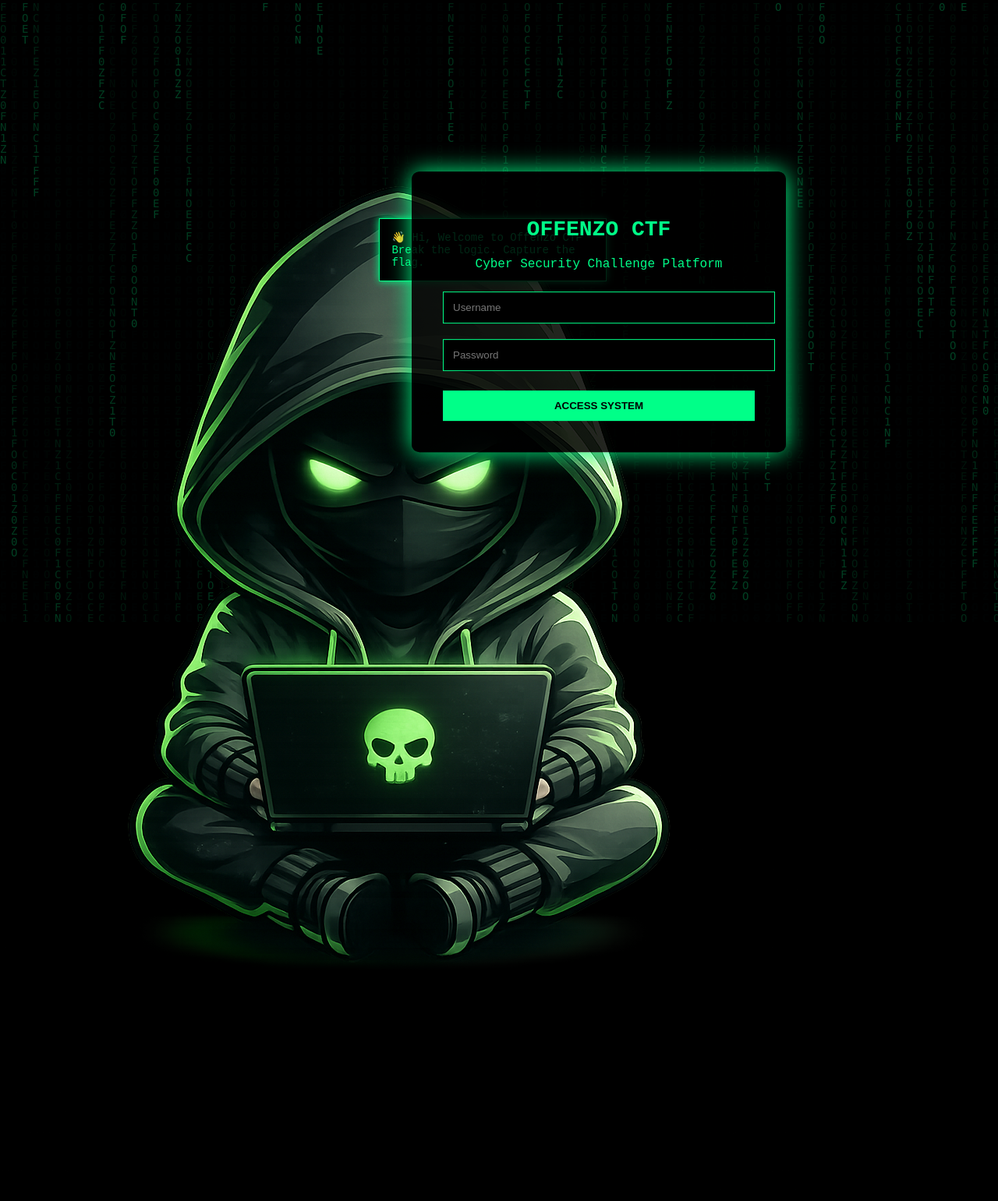
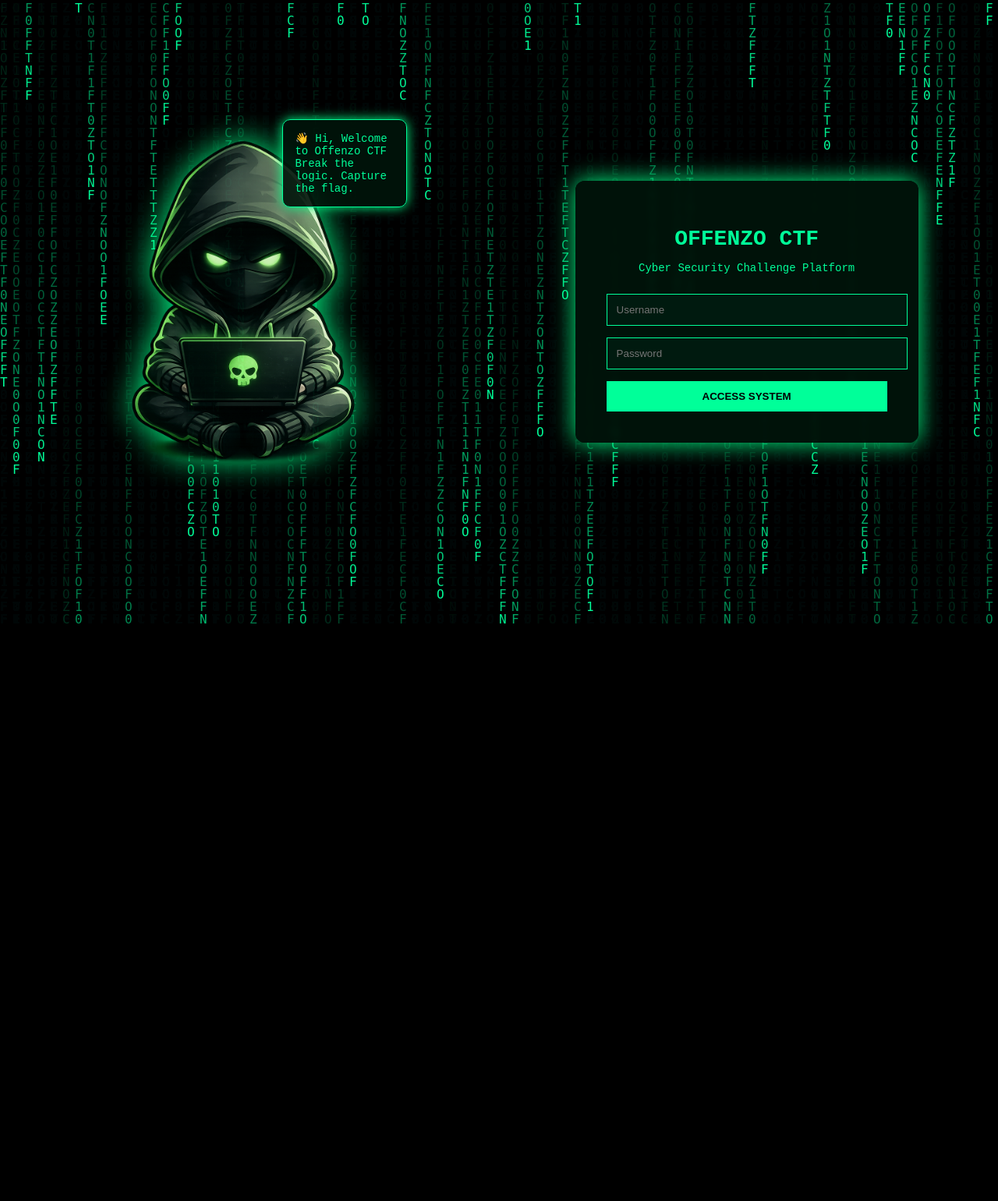
Before and after one commit to pavanmayamandiram-dotcom/ctf-web-challenge, a Flask app: page / in a window 1280 px wide. Shown: the whole page at 78% size. After the commit the page ends 800 px from the top, so only its background shows below. Run offline with Flask 3, Linux system fonts and the light colour scheme.

Commit message:
updated login ui and background brightness

```diff
--- a/static/css/style.css
+++ b/static/css/style.css
@@ -1,109 +1,103 @@
-/* ===== OFFENZO CYBER THEME ===== */
-
 body {
     margin: 0;
-    padding: 0;
     font-family: 'Courier New', monospace;
-    background: black;
+    background: radial-gradient(circle at center, #001a0f 0%, #000000 70%);
+    color: #00ff99;
     overflow: hidden;
-    color: #00ff88;
 }
 
-/* Matrix Canvas */
-#matrix {
+/* Matrix canvas */
+canvas {
     position: fixed;
     top: 0;
     left: 0;
-    width: 100%;
-    height: 100%;
-    z-index: -2;
-    opacity: 0.25;
-}
-
-/* Dark Blur Overlay */
-.overlay {
-    position: fixed;
-    width: 100%;
-    height: 100%;
-    backdrop-filter: blur(4px);
-    background: rgba(0,0,0,0.6);
     z-index: -1;
 }
 
-/* Login Box */
+/* Main layout */
+.main-container {
+    display: flex;
+    height: 100vh;
+    align-items: center;
+    justify-content: space-between;
+    padding: 0 8%;
+}
+
+/* LEFT SIDE */
+.left-section {
+    position: relative;
+}
+
+.hacker-img {
+    width: 420px;
+    opacity: 0.95;
+    filter: drop-shadow(0 0 20px #00ff88);
+}
+
+/* Speech bubble */
+.speech {
+    position: absolute;
+    top: 70px;
+    left: 260px;
+    background: rgba(0, 20, 10, 0.9);
+    border: 1px solid #00ff99;
+    padding: 15px;
+    border-radius: 10px;
+    font-size: 14px;
+    box-shadow: 0 0 15px #00ff88;
+}
+
+/* RIGHT SIDE */
+.right-section {
+    display: flex;
+    justify-content: center;
+}
+
 .login-box {
-    width: 400px;
+    background: rgba(0, 20, 10, 0.9);
     padding: 40px;
-    position: absolute;
-    top: 50%;
-    left: 60%;
-    transform: translate(-50%, -50%);
-    background: rgba(0,0,0,0.85);
+    border-radius: 12px;
     box-shadow: 0 0 30px #00ff88;
-    border-radius: 10px;
+    width: 360px;
     text-align: center;
+    backdrop-filter: blur(5px);
 }
 
 .login-box h1 {
-    margin-bottom: 20px;
+    margin-bottom: 10px;
     font-size: 28px;
 }
 
-.login-box input {
+.login-box p {
+    font-size: 14px;
+    margin-bottom: 25px;
+}
+
+input {
     width: 100%;
     padding: 12px;
-    margin: 10px 0;
-    background: black;
-    border: 1px solid #00ff88;
-    color: #00ff88;
-    outline: none;
+    margin-bottom: 15px;
+    background: #001a0f;
+    border: 1px solid #00ff99;
+    color: #00ff99;
 }
 
-.login-box button {
+button {
     width: 100%;
     padding: 12px;
-    margin-top: 15px;
-    background: #00ff88;
+    background: #00ff99;
     border: none;
     color: black;
     font-weight: bold;
     cursor: pointer;
+    transition: 0.3s;
 }
 
-.login-box button:hover {
-    background: #00cc66;
+button:hover {
+    background: #00ffaa;
 }
 
-/* Hacker Character */
-.hacker {
-    position: absolute;
-    top: 50%;
-    left: 25%;
-    transform: translate(-50%, -50%);
-    animation: float 3s ease-in-out infinite;
+.error {
+    color: #ff4444;
+    margin-top: 10px;
 }
-
-.hacker img {
-    width: 250px;
-}
-
-/* Floating animation */
-@keyframes float {
-    0% { transform: translate(-50%, -50%) translateY(0px); }
-    50% { transform: translate(-50%, -50%) translateY(-15px); }
-    100% { transform: translate(-50%, -50%) translateY(0px); }
-}
-
-/* Speech Bubble */
-.speech {
-    position: absolute;
-    top: 35%;
-    left: 38%;
-    width: 260px;
-    padding: 15px;
-    background: black;
-    border: 1px solid #00ff88;
-    box-shadow: 0 0 10px #00ff88;
-    color: #00ff88;
-    font-size: 14px;
-}
--- a/templates/login.html
+++ b/templates/login.html
@@ -1,40 +1,31 @@
 <!DOCTYPE html>
 <html>
 <head>
-    <meta charset="UTF-8">
     <title>Offenzo CTF | Secure Login</title>
-
-    <!-- Connect CSS -->
     <link rel="stylesheet" href="{{ url_for('static', filename='css/style.css') }}">
 </head>
 
 <body>
 
-    <!-- Matrix Background -->
-    <canvas id="matrix"></canvas>
+<canvas id="matrix"></canvas>
 
-    <!-- Main Container -->
-    <div class="container">
+<div class="main-container">
 
-        <!-- Hacker Character -->
-        <div class="character-section">
-            <img src="{{ url_for('static', filename='images/hacker.png') }}" class="hacker-img">
+    <!-- LEFT SIDE -->
+    <div class="left-section">
+        <img src="{{ url_for('static', filename='images/hacker.png') }}" class="hacker-img">
 
-            <div class="speech">
-                👋 Hi, Welcome to Offenzo CTF<br>
-                Break the logic. Capture the flag.
-            </div>
+        <div class="speech">
+            👋 Hi, Welcome to Offenzo CTF <br>
+            Break the logic. Capture the flag.
         </div>
+    </div>
 
-        <!-- Login Box -->
+    <!-- RIGHT SIDE -->
+    <div class="right-section">
         <div class="login-box">
-
             <h1>OFFENZO CTF</h1>
-            <p class="subtitle">Cyber Security Challenge Platform</p>
-
-            {% if error %}
-                <div class="error">{{ error }}</div>
-            {% endif %}
+            <p>Cyber Security Challenge Platform</p>
 
             <form method="POST">
                 <input type="text" name="username" placeholder="Username" required>
@@ -42,13 +33,15 @@
                 <button type="submit">ACCESS SYSTEM</button>
             </form>
 
+            {% if error %}
+                <div class="error">{{ error }}</div>
+            {% endif %}
         </div>
     </div>
 
+</div>
 
 <script>
-/* MATRIX ANIMATION */
-
 const canvas = document.getElementById("matrix");
 const ctx = canvas.getContext("2d");
 
@@ -56,35 +49,32 @@ canvas.height = window.innerHeight;
 canvas.width = window.innerWidth;
 
 const letters = "01OFFENZOCTF";
-const fontSize = 14;
+const fontSize = 16;
 const columns = canvas.width / fontSize;
 
 const drops = [];
-
-for (let x = 0; x < columns; x++)
+for(let x = 0; x < columns; x++)
     drops[x] = 1;
 
 function draw() {
-
-    ctx.fillStyle = "rgba(0, 0, 0, 0.05)";
+    ctx.fillStyle = "rgba(0, 0, 0, 0.08)";
     ctx.fillRect(0, 0, canvas.width, canvas.height);
 
-    ctx.fillStyle = "#00ff88";
+    ctx.fillStyle = "#00ff99";
     ctx.font = fontSize + "px monospace";
 
-    for (let i = 0; i < drops.length; i++) {
-
-        const text = letters.charAt(Math.floor(Math.random() * letters.length));
+    for(let i = 0; i < drops.length; i++) {
+        const text = letters[Math.floor(Math.random() * letters.length)];
         ctx.fillText(text, i * fontSize, drops[i] * fontSize);
 
-        if (drops[i] * fontSize > canvas.height && Math.random() > 0.975)
+        if(drops[i] * fontSize > canvas.height && Math.random() > 0.975)
             drops[i] = 0;
 
         drops[i]++;
     }
 }
 
-setInterval(draw, 45); // slower effect
+setInterval(draw, 40);
 </script>
 
 </body>
```
